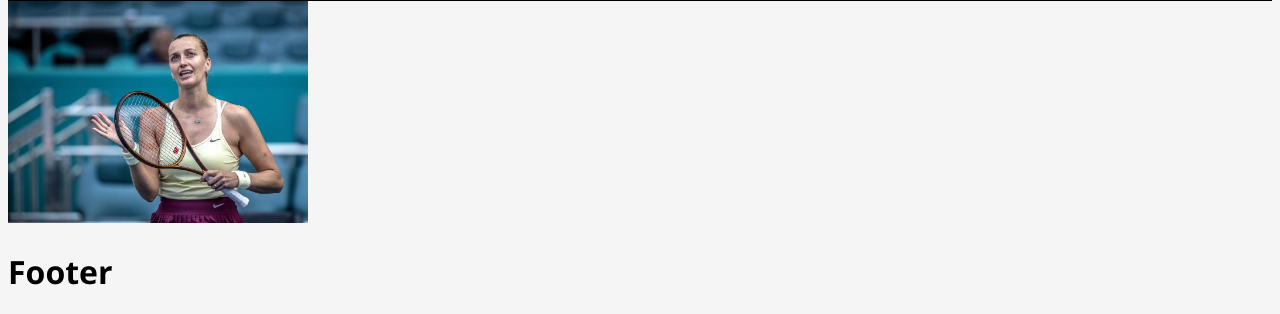
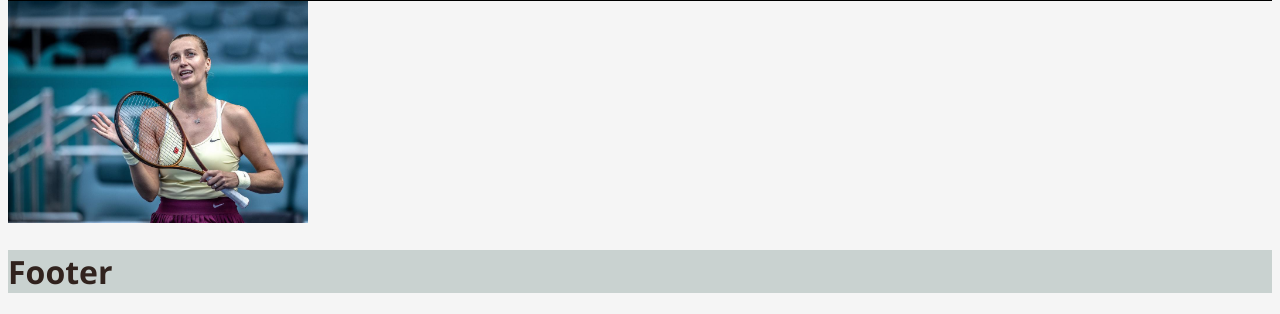
Before and after one commit to kdeoa0/kdeoa0.github.io, a PHP site: page /sport.html in a window 1280 px wide. Shown: the part 1202-1516 px from the top of the page. Run offline with PHP 8.4, Linux system fonts and the light colour scheme.

Commit message:
Add files via upload

```diff
--- a/css/rainbow.css
+++ b/css/rainbow.css
@@ -24,3 +24,9 @@ a:hover{
 .grid-item-1, .grid-item-2, .grid-item-3{
     border: 2px solid black;
 }
+footer{
+    background-color: #c9d2d0;
+}
+.footer{
+    color: #31231e;
+}
```
